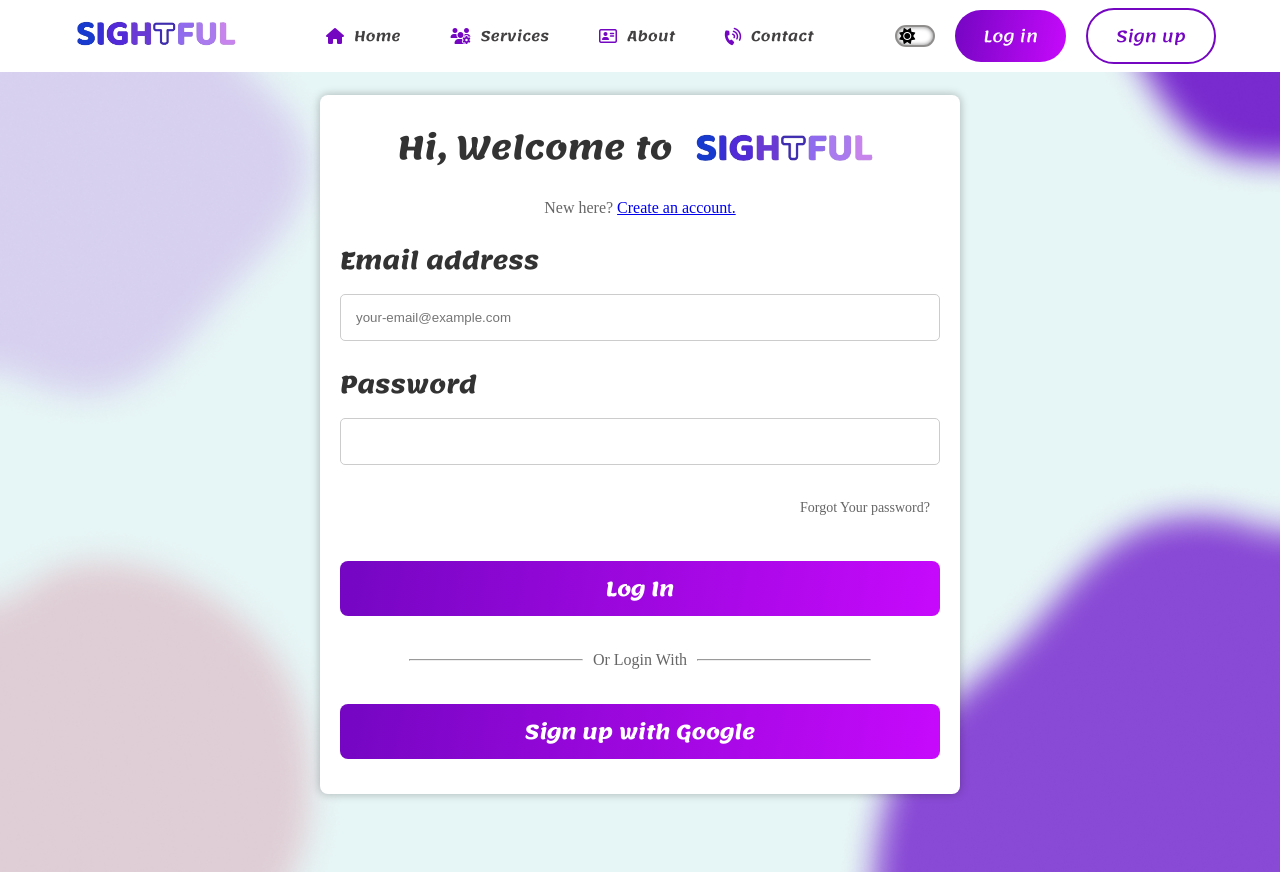
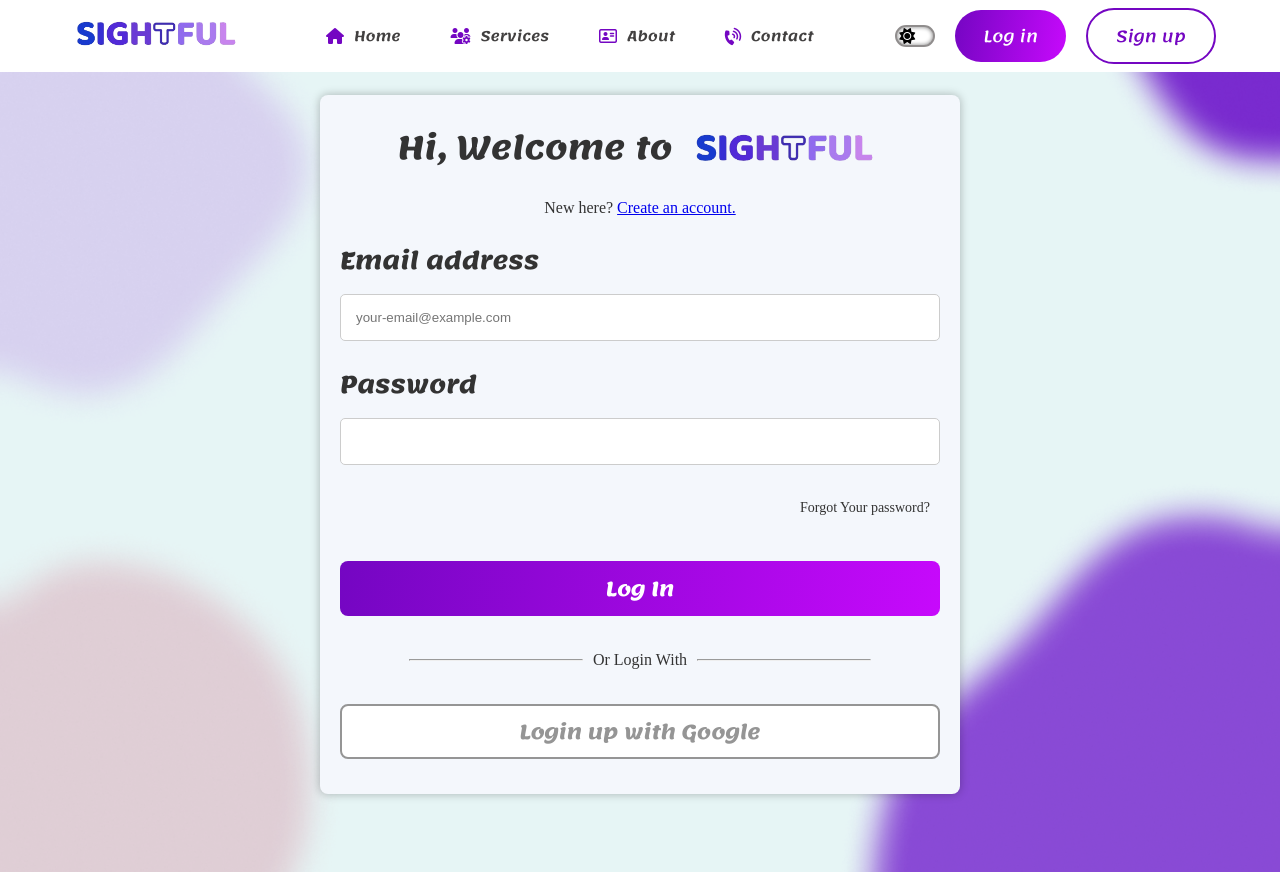
Before and after one commit to moKhaled73/insight_gaze, a React (Vite) app: page /login in a window 1280 px wide. Built offline with nearby package versions, Linux system fonts and the light colour scheme; a web font is replaced by a local one.

Commit message:
last update

```diff
--- a/src/components/login/Login.css
+++ b/src/components/login/Login.css
@@ -14,7 +14,7 @@
     width: 50%;
     margin:3px auto;
     padding: 20px;
-    background: #ffffff;
+    background: var( --grad);
     box-shadow: 0 0 10px rgba(0, 0, 0, 0.276);
     border-radius: 8px;
     /* position: absolute;
@@ -26,7 +26,7 @@
 
 .form-title {
     text-align: center;
-    color: #333;
+    color: var(--color);
     margin: 1px 0px;
     font-family: "Lemonada", serif;
 
@@ -40,7 +40,7 @@
 
 p {
     text-align: center;
-    color: #666;
+    color: var(--color);
     margin: 15px 10px;
     .account{
         text-decoration: underline;
@@ -51,7 +51,7 @@ p {
 .password {
     margin-bottom: 15px;
     font-size: 24px;
-    color: #333;
+    color: var(--color);
     margin: 20px 0px;
     font-family: "Lemonada", serif;
 
@@ -100,10 +100,7 @@ input {
     }
 }
 
-.loginBtn,
-.signBtn {
-
-
+.loginBtn {
     margin: 15px 0px;
     width: 100%;
     height: 55px;
@@ -118,6 +115,24 @@ input {
     font-optical-sizing: auto;
     font-weight: bold;
     font-style: normal;
+}
+
+.signBtn {
+    margin: 15px 0px;
+    width: 100%;
+    height: 55px;
+    border-radius: 8px;
+    border: none;
+    color: #959595;
+   border: 2px solid #959595;
+    font-size: 20px;
+    font-weight: 600;
+    cursor: pointer;
+    font-family: "Lemonada", serif;
+    font-optical-sizing: auto;
+    font-weight: bold;
+    font-style: normal;
+    background-color: white;
 }
 
 @media (max-width: 786px) {
--- a/src/components/login/Login.jsx
+++ b/src/components/login/Login.jsx
@@ -87,7 +87,7 @@ const Login = () => {
                 </div>
 
                 <button className="signBtn">
-                    Sign up with Google
+                    Login up with Google
                 </button>
             </form>
         </div>
--- a/src/components/register/Register.css
+++ b/src/components/register/Register.css
@@ -6,19 +6,18 @@
 
 .bodyForm {
     background: url(../../../src/assets/backgroundLogin.png) no-repeat center/cover;
-    height: 120vh;
+    height: 150vh;
     padding: 30px 0px
-
 }
 
 #register-form {
     width: 50%;
-    margin:3px auto;
+    margin: 3px auto;
     padding: 20px;
     background: #ffffff;
     box-shadow: 0 0 10px rgba(0, 0, 0, 0.276);
     border-radius: 8px;
-
+    background: var( --grad);
     /* position: absolute;
     top: 50%;
     left: 50%;
@@ -28,8 +27,8 @@
 
 .form-title {
     text-align: center;
-    color: #333;
-    margin:  0px;
+    color: var(--color);
+    margin: 0px;
     font-family: "Lemonada", serif;
 
 }
@@ -49,7 +48,7 @@ p {
 .form-group {
     margin-bottom: 0x;
     font-size: 16px;
-    color: #333;
+    color: var(--color);
     margin: 20px 0px;
     font-family: "Lemonada", serif;
 
@@ -78,7 +77,7 @@ input {
     cursor: pointer;
     font-size: 18px;
     font-weight: 600;
-     font-family: "Lemonada", serif;
+    font-family: "Lemonada", serif;
 }
 
 @media (max-width: 786px) {
@@ -126,3 +125,44 @@ input {
         /* font-weight: 600; */
     }
 }
+
+.login-with {
+    text-align: center;
+    position: relative;
+    margin: 5px 0px;
+    display: flex;
+    align-items: center;
+    padding: 0px 10px;
+    justify-content: center;
+
+    hr {
+        width: 30%;
+    }
+
+    .login-with {
+        text-align: center;
+        position: relative;
+        margin: 15px 0px;
+        display: flex;
+        align-items: center;
+        padding: 0px 10px;
+    }
+}
+
+.signBtn {
+    margin: 15px 0px;
+    width: 100%;
+    height: 55px;
+    border-radius: 8px;
+    border: none;
+    color: #959595;
+    border: 2px solid #959595;
+    font-size: 20px;
+    font-weight: 600;
+    cursor: pointer;
+    font-family: "Lemonada", serif;
+    font-optical-sizing: auto;
+    font-weight: bold;
+    font-style: normal;
+    background-color: white;
+}
--- a/src/components/register/Register.jsx
+++ b/src/components/register/Register.jsx
@@ -84,6 +84,15 @@ const Register = () => {
                     <input type="password" name="password_confirmation" value={formData.password_confirmation} onChange={handleChange} />
                 </div>
                 <button className="register" to={"/home"} type="submit">Register</button>
+                <div className="login-with">
+                    <hr className="one" />
+                    <p className="login-with">Or Login With</p>
+                    <hr className="two" />
+                </div>
+
+                <button className="signBtn">
+                    Sign up with Google
+                </button>
             </form>
         </div>
     );
--- a/src/index.css
+++ b/src/index.css
@@ -25,6 +25,7 @@
   --grad: #f4f7fc;
   --linear-gradient: linear-gradient(180deg, var(--linear), var(--grad));
   --shadow: rgba(0, 0, 0, 0.3);
+  --color:#333;
 }
 
 body[data-theme="dark"] {
@@ -42,6 +43,8 @@ body[data-theme="dark"] {
   --border-ser: rgb(192, 188, 196);
   --background-footer: #4b248052;
   --shadow: rgba(255, 253, 253, 0.532);
+
+  --color:#eeeeee;
 
   /* --back: #030f19; */
   /* --ground: linear-gradient(180deg, var(--linear), var(--grad)); */
```
